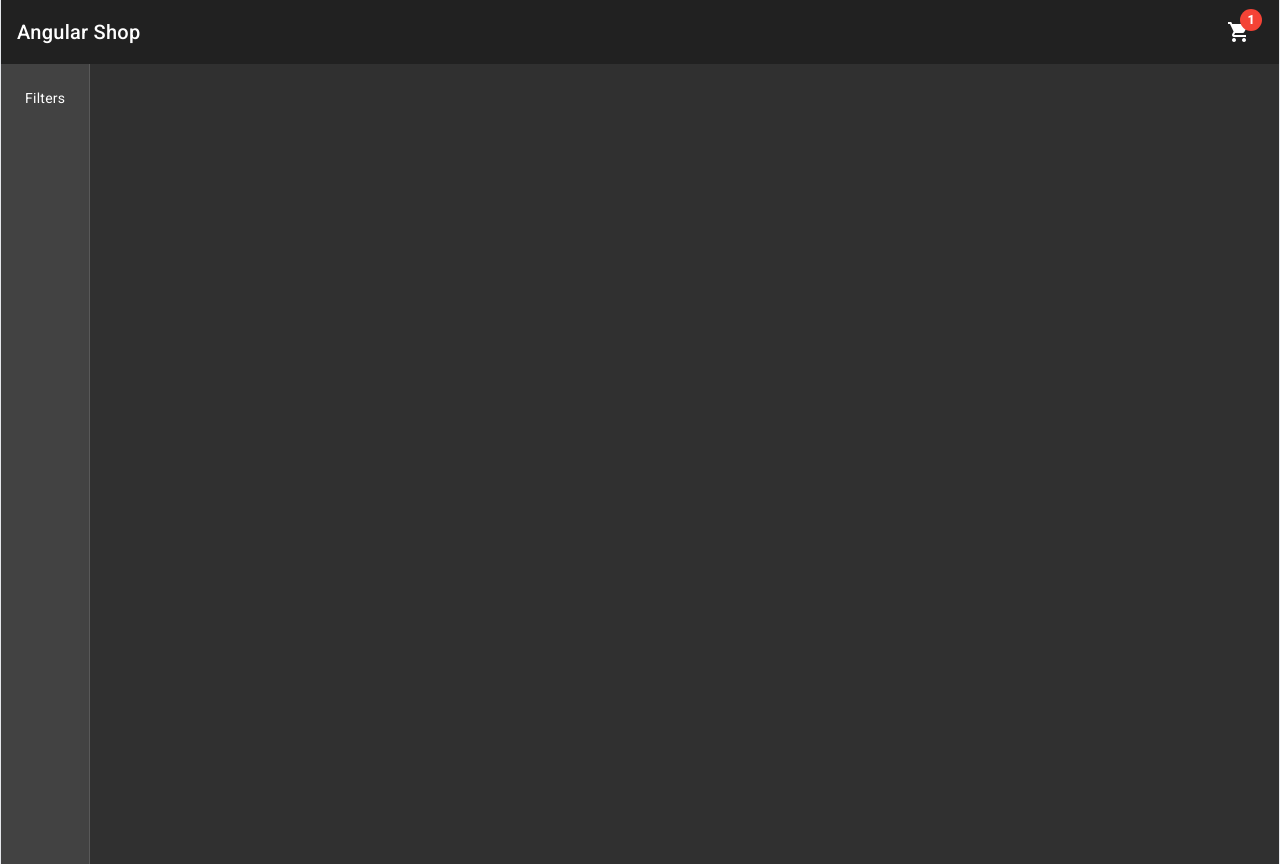
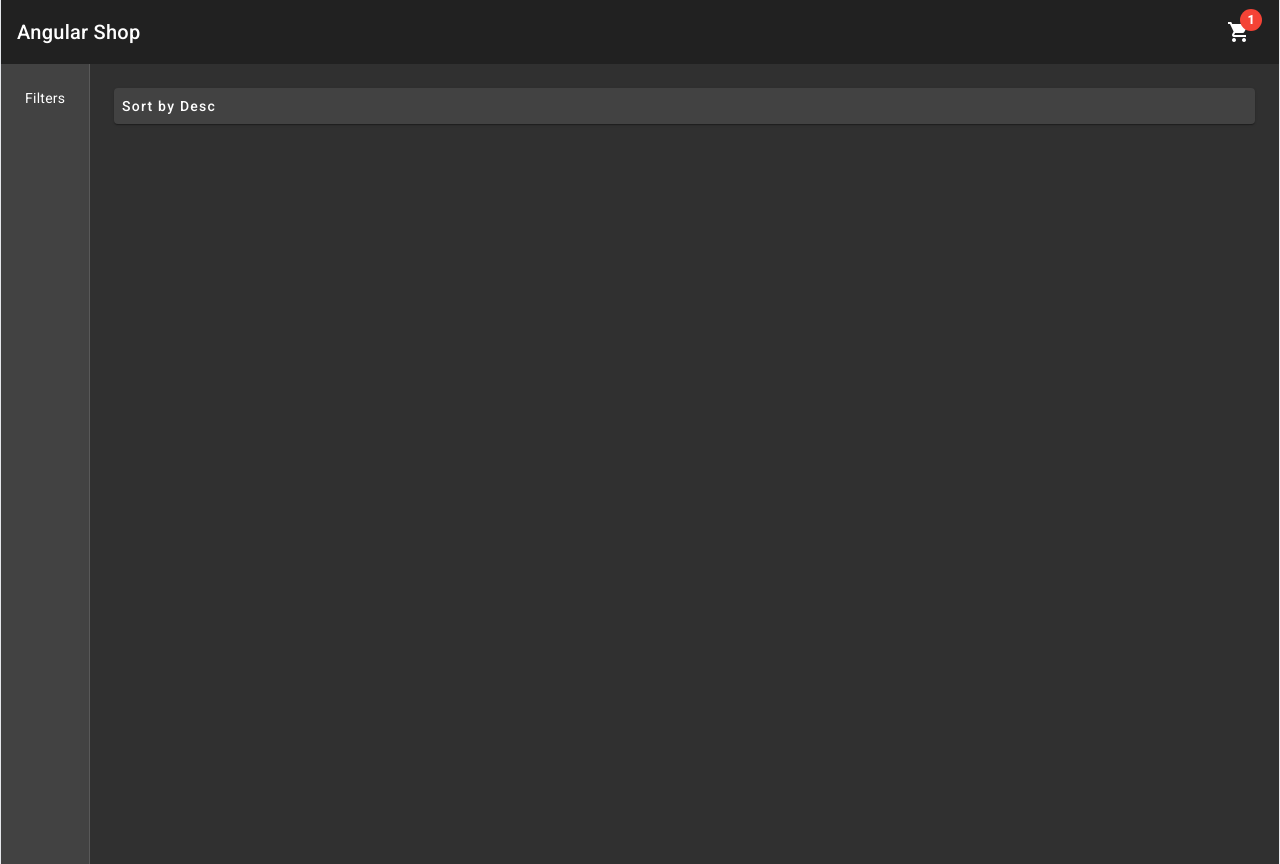
Before and after one commit to F-Dreiling/shop, an Angular app: page / in a window 1280 px wide. Built offline with nearby package versions, Linux system fonts and the light colour scheme.

Commit message:
home update

```diff
--- a/src/app/app.module.ts
+++ b/src/app/app.module.ts
@@ -19,12 +19,14 @@ import { AppComponent } from './app.component';
 import { BrowserAnimationsModule } from '@angular/platform-browser/animations';
 import { HeaderComponent } from './components/header/header.component';
 import { HomeComponent } from './pages/home/home.component';
+import { HomeHeaderComponent } from './pages/home/components/prod-header/home-header.component';
 
 @NgModule({
   declarations: [
     AppComponent,
     HeaderComponent,
-    HomeComponent
+    HomeComponent,
+    HomeHeaderComponent
   ],
   imports: [
     BrowserModule,
--- a/src/app/components/header/header.component.html
+++ b/src/app/components/header/header.component.html
@@ -1,5 +1,5 @@
 <mat-toolbar class="max-w-7xl border-x justify-between">
-    <a routerLink="">Angular Shop</a>
+    <a routerLink="/">Angular Shop</a>
     <button mat-icon-button [matMenuTriggerFor]="menu">
         <mat-icon [matBadge]="1" matBadgeColor="warn">shopping_cart</mat-icon>
     </button>
--- /dev/null
+++ b/src/app/pages/home/components/prod-header/home-header.component.html
@@ -0,0 +1,13 @@
+<mat-card class="mb-4">
+    <div class="flex justify-between">
+        <div>
+            <button mat-button [matMenuTriggerFor]="sortByMenu">
+                Sort by Desc
+            </button>
+            <mat-menu #sortByMenu="matMenu">
+                <button mat-menu-item>Desc</button>
+                <button mat-menu-item>Asc</button>
+            </mat-menu>
+        </div>
+    </div>
+</mat-card>
--- /dev/null
+++ b/src/app/pages/home/components/prod-header/home-header.component.ts
@@ -0,0 +1,18 @@
+import { Component, OnInit } from '@angular/core';
+
+@Component({
+  selector: 'app-home-header',
+  templateUrl: './home-header.component.html',
+  styles: ``
+})
+export class HomeHeaderComponent implements OnInit {
+
+  sort = 'sort';
+
+  constructor() {}
+
+  ngOnInit(): void {
+
+  }
+
+}
--- a/src/app/pages/home/home.component.html
+++ b/src/app/pages/home/home.component.html
@@ -3,6 +3,6 @@
         <div>Filters</div>
     </mat-drawer>
     <mat-drawer-content class="p-6">
-
+        <app-home-header></app-home-header>
     </mat-drawer-content>
 </mat-drawer-container>
```
